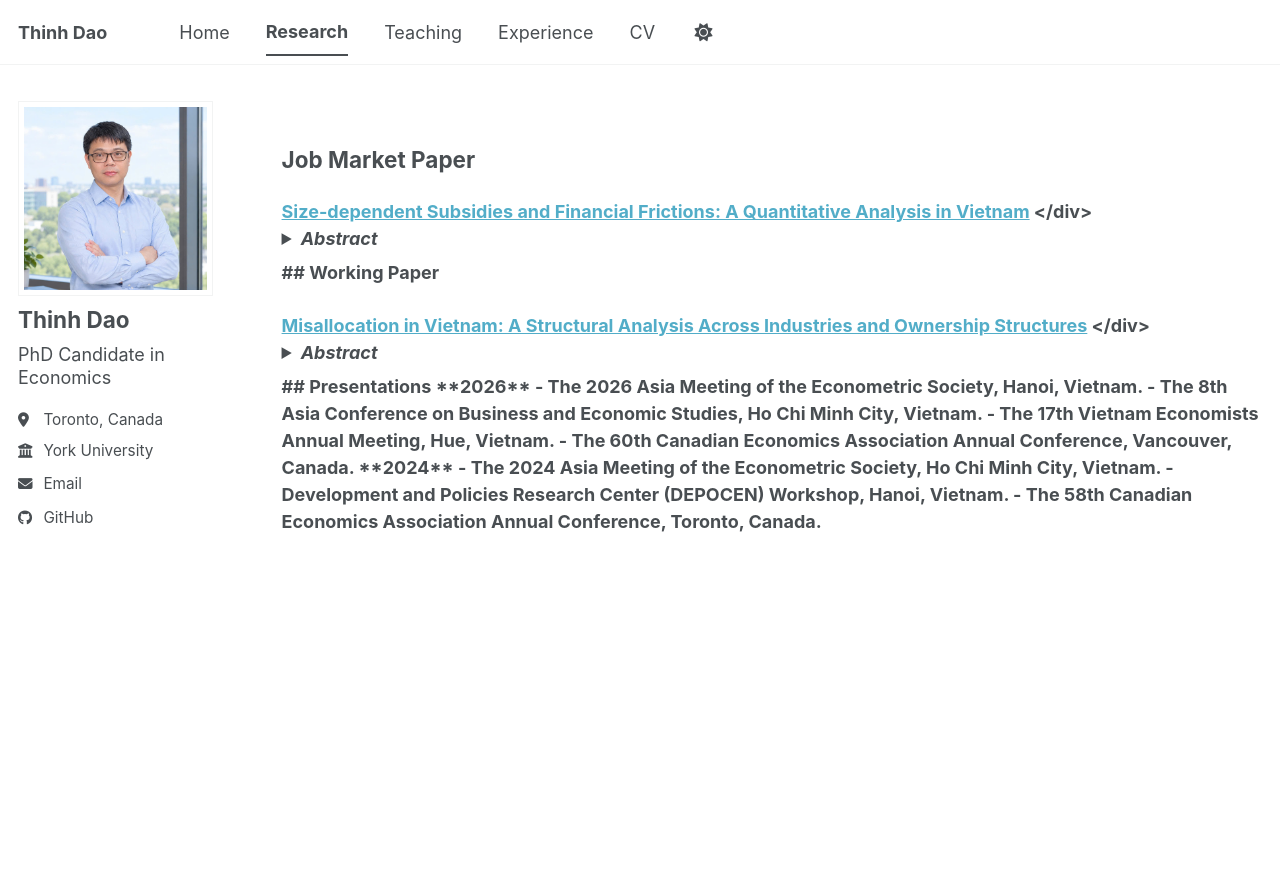
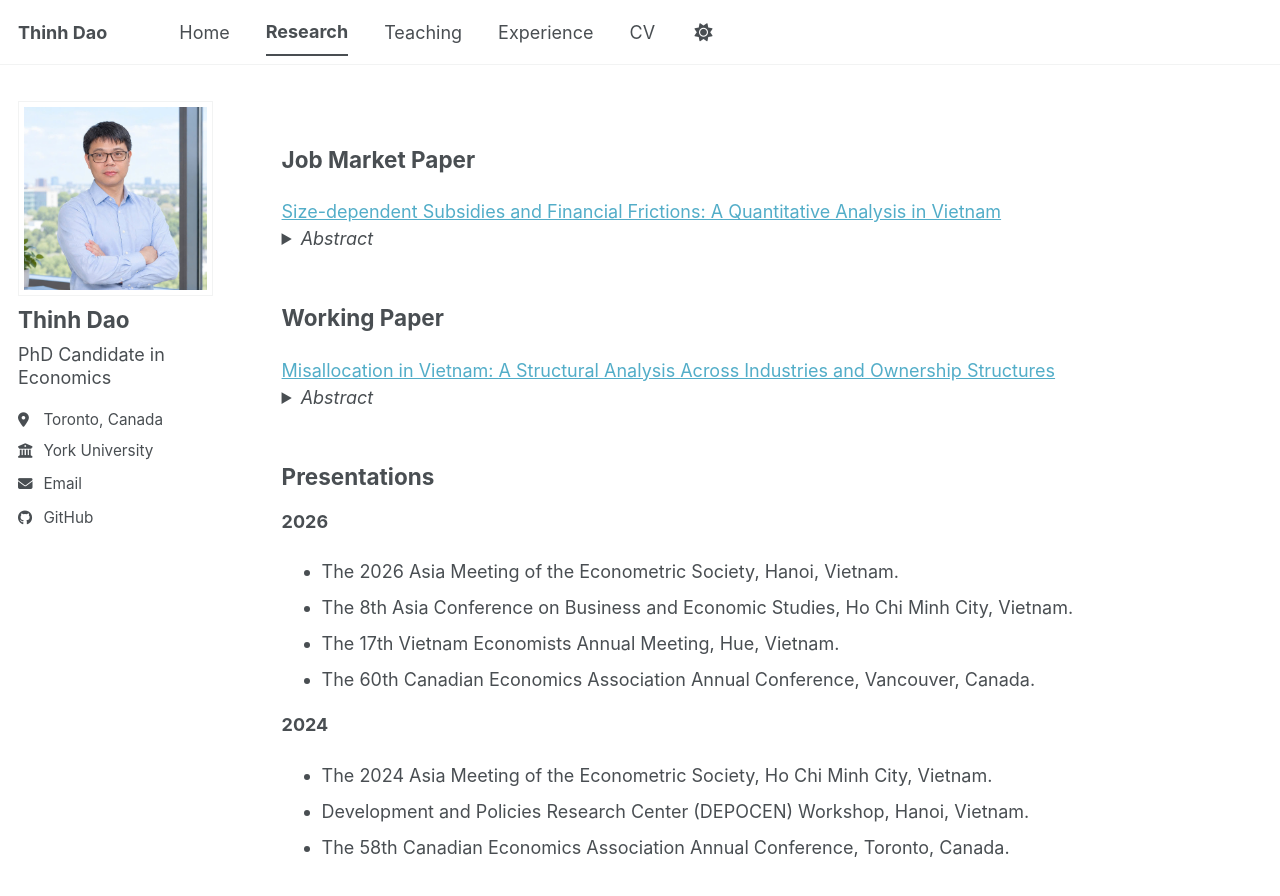
Before and after one commit to thinh-dao-econ/thinh-dao-econ.github.io, a Jekyll site: the page built from _pages/research.md, in a window 1280 px wide and 969 px high. Shown: the top 896 px of the window. Built offline with Jekyll 4.4.1, drawn with Linux system fonts in a browser that asks for light colours; a style sheet for code colours, icons or effects is not loaded.

Commit message:
Update research.md

```diff
--- a/_pages/research.md
+++ b/_pages/research.md
@@ -20,7 +20,7 @@ details > p { margin-bottom: 0.3em !important; }
 
 ## Job Market Paper
 
-<div class="res-head"> <strong> <a href="{{ site.baseurl }}/files/Thinh_Dao_JMP.pdf" target="_blank" rel="noopener noreferrer">Size-dependent Subsidies and Financial Frictions: A Quantitative Analysis in Vietnam</a> </div>
+<div class="res-head"> <a href="{{ site.baseurl }}/files/Thinh_Dao_JMP.pdf" target="_blank" rel="noopener noreferrer">Size-dependent Subsidies and Financial Frictions: A Quantitative Analysis in Vietnam</a> </div>
 
 <details markdown="1">
 <summary style="cursor:pointer;"><em>Abstract</em></summary>
@@ -31,7 +31,7 @@ Motivated by a policy in Vietnam that capped short-term lending rates for small
 
 ## Working Paper
 
-<div class="res-head"> <strong> <a href="{{ site.baseurl }}/files/Thinh_Dao_researchpaper_Misallocation_in_Vietnam_Apr14_2026.pdf" target="_blank" rel="noopener noreferrer">Misallocation in Vietnam: A Structural Analysis Across Industries and Ownership Structures</a> </div>
+<div class="res-head"> <a href="{{ site.baseurl }}/files/Thinh_Dao_researchpaper_Misallocation_in_Vietnam_Apr14_2026.pdf" target="_blank" rel="noopener noreferrer">Misallocation in Vietnam: A Structural Analysis Across Industries and Ownership Structures</a> </div>
 
 <details markdown="1">
 <summary style="cursor:pointer;"><em>Abstract</em></summary>
```
